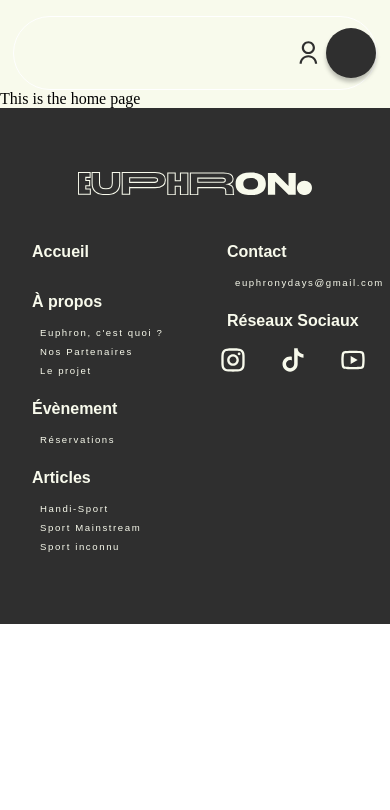
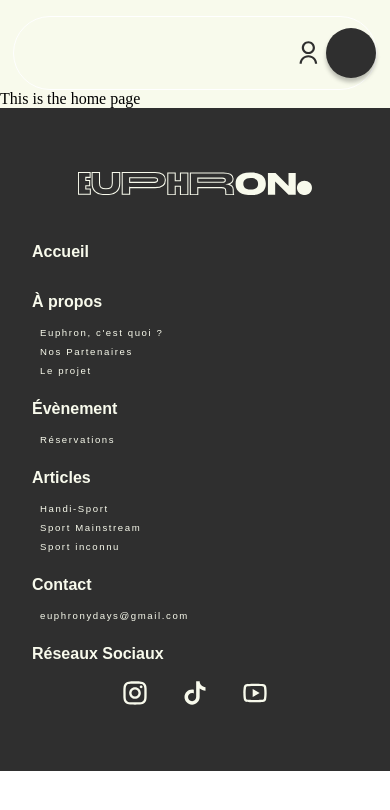
Before and after one commit to Euphron-Developpement/Website, a Nuxt app: page / in a window 390 px wide. Shown: the top 810 px of the page. Built offline with nearby package versions, Linux system fonts and the light colour scheme; a web font is replaced by a local one.

Commit message:
fix: footer responsive under 400px

```diff
--- a/components/Footer.vue
+++ b/components/Footer.vue
@@ -230,5 +230,28 @@
   }
 }
 
+@media (max-width: 400px) {
+  .footer_content {
+    flex-direction: column;
+    align-items: left;
+  }
+
+  .footer_column {
+    min-width: 100%;
+    text-align: left;
+  }
+
+  p {
+    padding-left: 2rem;
+    text-align: left;
+  }
+
+  a {
+    padding-left: 2.5rem;
+    text-align: left;
+  }
+}
+
+
 </style>
 <script setup lang="ts"></script>
```
